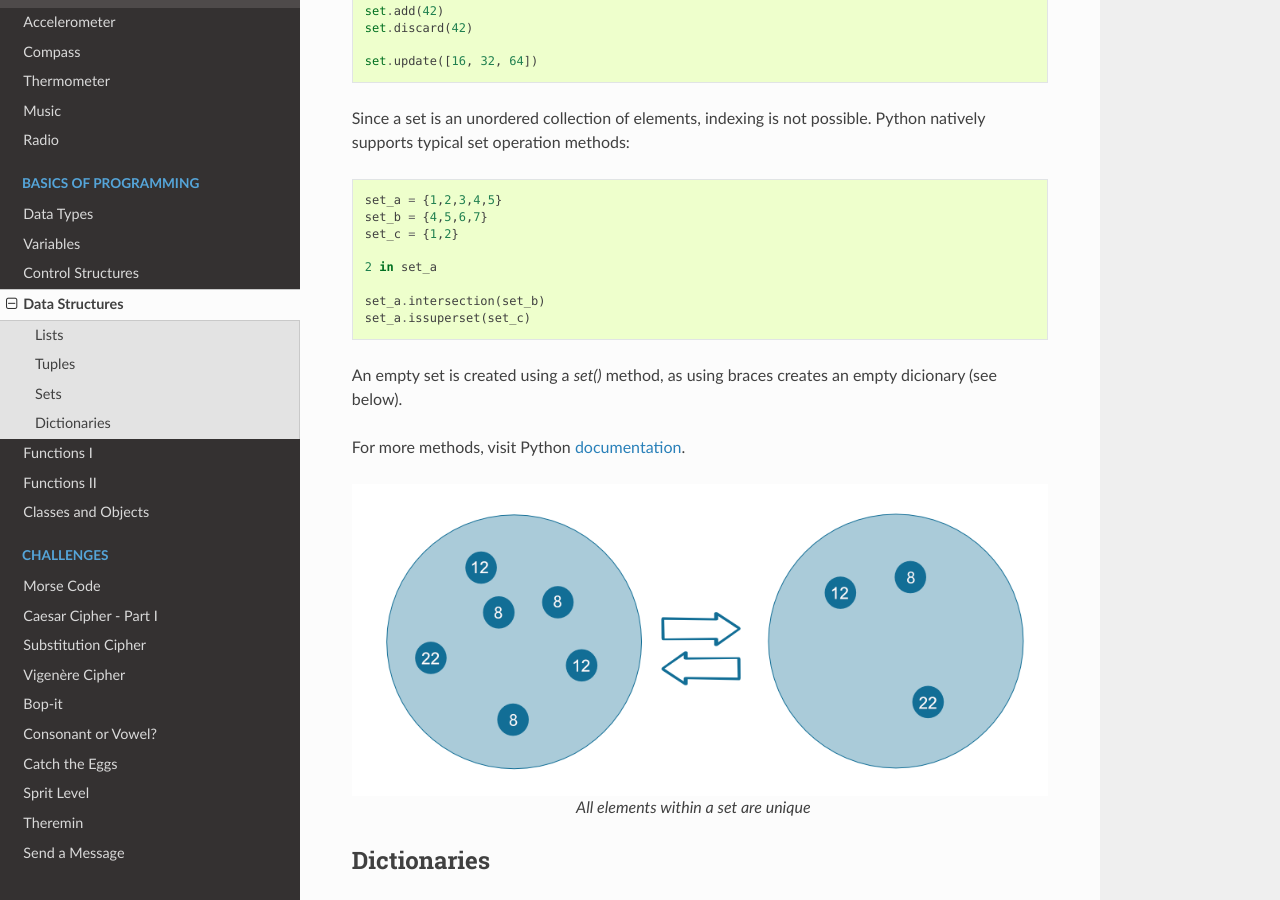
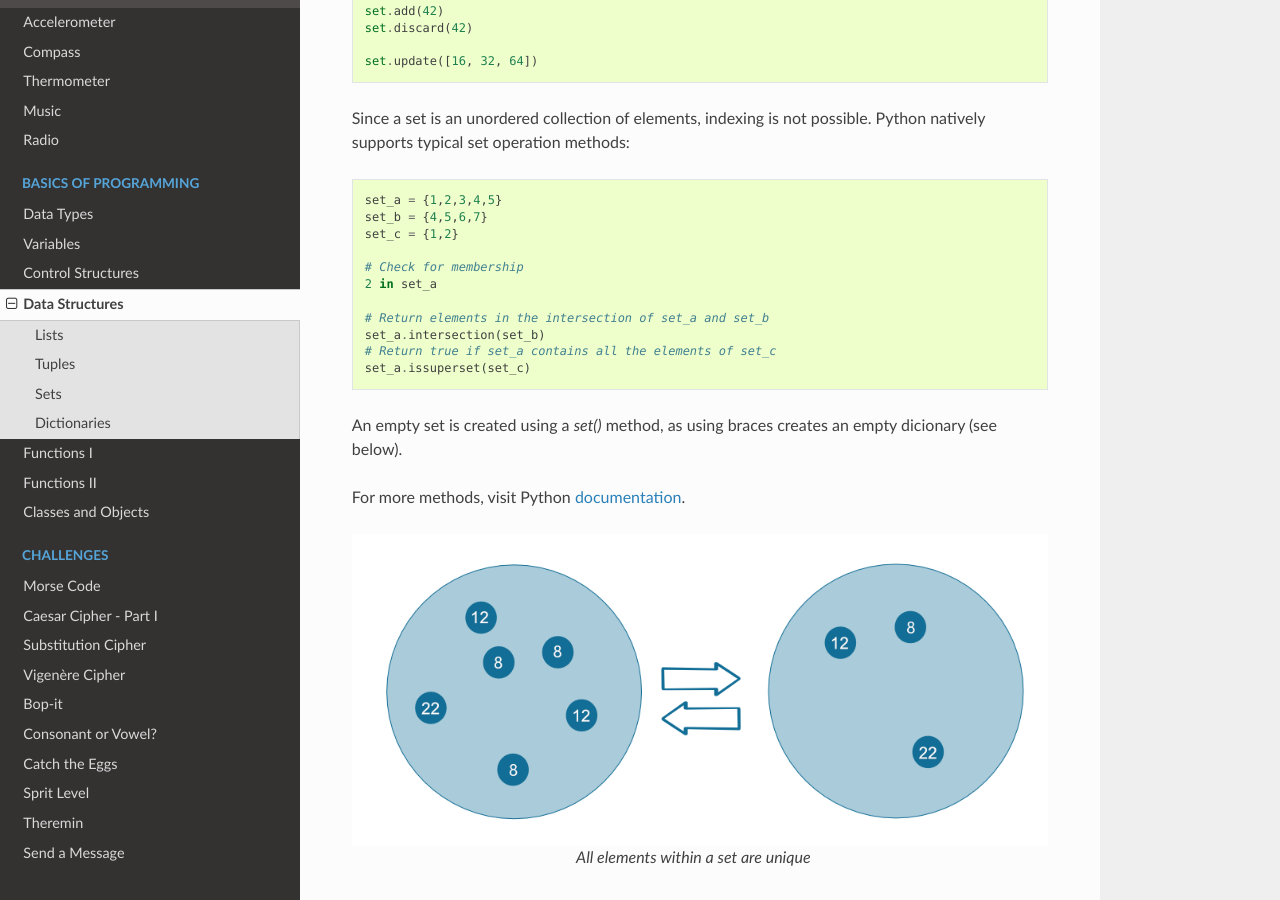
Before and after one commit to rharbird/microbit-challenges, a Sphinx documentation site: the page built from docs/source/basics/data_structures.rst, in a window 1280 px wide and 900 px high, scrolled down 2957 px. Built offline with Sphinx 7.4.7 and the Read the Docs theme 2.0.0, drawn with Linux system fonts in a browser that asks for light colours; pages that are not in the unit, such as notebooks, are missing from menus.

Commit message:
Add comments to code example

```diff
--- a/docs/source/basics/data_structures.rst
+++ b/docs/source/basics/data_structures.rst
@@ -108,9 +108,12 @@ Since a set is an unordered collection of elements, indexing is not possible. Py
 	set_b = {4,5,6,7}
 	set_c = {1,2}
 
+	# Check for membership
 	2 in set_a
 
+	# Return elements in the intersection of set_a and set_b
 	set_a.intersection(set_b)
+	# Return true if set_a contains all the elements of set_c
 	set_a.issuperset(set_c)
 
 An empty set is created using a `set()` method, as using braces creates an empty dicionary (see below).
```
